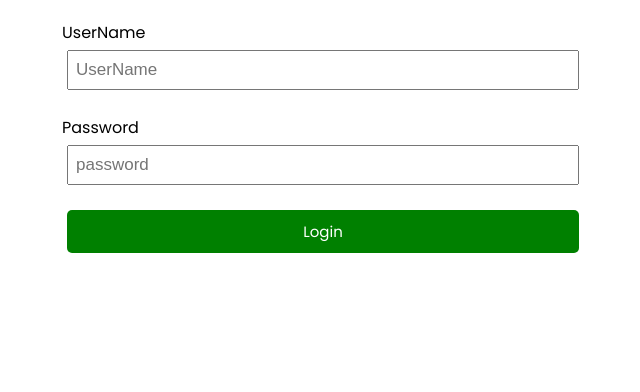
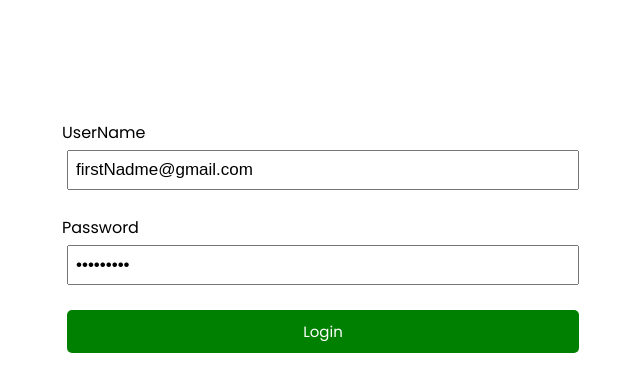
Before and after one commit to ChrissSav/Task-App, a React (Create React App) app in the folder FrontEnd/: page /login in a window 1280 px wide. Shown: the top 392 px of the page, without its empty margins (322-962 px from the left). Built offline with nearby package versions, Linux system fonts and the light colour scheme.

Commit message:
Add logic to save user's cookies when login

```diff
--- a/FrontEnd/package.json
+++ b/FrontEnd/package.json
@@ -3,11 +3,15 @@
   "version": "0.1.0",
   "private": true,
   "dependencies": {
+    "@material-ui/core": "^4.12.3",
+    "@material-ui/lab": "^4.0.0-alpha.60",
     "@testing-library/jest-dom": "^5.14.1",
     "@testing-library/react": "^11.2.7",
     "@testing-library/user-event": "^12.8.3",
     "axios": "^0.21.1",
     "react": "^17.0.2",
+    "react-cookie": "^4.1.1",
+    "react-cookies": "^0.1.1",
     "react-dom": "^17.0.2",
     "react-icons": "^4.2.0",
     "react-router-dom": "^5.2.0",
--- a/FrontEnd/src/axiosApp.js
+++ b/FrontEnd/src/axiosApp.js
@@ -26,13 +26,15 @@ function refreshToken() {
 axiosApp.interceptors.request.use(
   (config) => {
     const token = getLocalAccessToken();
-    console.log(config);
     if (token) {
+      console.log('axiosApp.interceptors.request config');
+
       config.headers['x-access-token'] = token;
     }
     return config;
   },
   (error) => {
+    console.log('axiosApp.interceptors.request config  error');
     return Promise.reject(error);
   }
 );
@@ -43,8 +45,7 @@ axiosApp.interceptors.response.use(
   },
   async (err) => {
     const originalConfig = err.config;
-
-    if (err.response) {
+    if (err.response && err.config.url != 'login') {
       // Access Token was expired
       if (err.response.status === 401 && !originalConfig._retry) {
         originalConfig._retry = true;
--- a/FrontEnd/src/components/Login/Login.js
+++ b/FrontEnd/src/components/Login/Login.js
@@ -1,20 +1,39 @@
 import React, { useState } from 'react';
 import axiosApp from '../../axiosApp';
+import Alert from '@material-ui/lab/Alert';
+import AlertTitle from '@material-ui/lab/AlertTitle';
+import Statics from '../Util/Statics';
+import cookie from 'react-cookies';
 
 const Login = ({}) => {
-  const [email, setEmail] = useState('');
-  const [password, setPassword] = useState('');
+  const [email, setEmail] = useState('firstNadme@gmail.com');
+  const [errorText, setErrorText] = useState('');
+  const [password, setPassword] = useState('firstName');
 
   const onSubmit = (e) => {
     e.preventDefault();
-    console.log('roijgiurgrg');
-
-    if (password && email) {
-      axiosApp.post('/login', {
-        username: email,
+    setErrorText('');
+    axiosApp
+      .post('/login', {
+        email: email,
         password: password,
-      });
-    }
+      })
+      .then(
+        ({ data }) => {
+          setErrorText('');
+          console.log(data);
+          cookie.save(Statics.ACCESS_TOKEN, data.data.accessToken, {
+            path: '/',
+          });
+          cookie.save(Statics.REFRESH_TOKEN, data.data.refreshToken, {
+            path: '/',
+          });
+          window.location.href = '/';
+        },
+        (error) => {
+          setErrorText(error.response.data.error);
+        }
+      );
 
     //window.location.href = '/';
     //history.push('/');
@@ -22,14 +41,29 @@ const Login = ({}) => {
 
   return (
     <div className='vertical-center'>
+      {errorText.length > 0 ? (
+        <Alert severity='error'>
+          <AlertTitle>Error</AlertTitle>
+          <strong>{errorText}</strong>
+        </Alert>
+      ) : (
+        ''
+      )}
+
       <form
-        style={{ width: '40%', margin: 'auto', height: '100%' }}
+        style={{
+          width: '40%',
+          margin: 'auto',
+          height: '100%',
+          paddingTop: '100px',
+        }}
         onSubmit={onSubmit}
       >
         <div className='form-control'>
           <label>UserName</label>
           <input
-            type='text'
+            type='email'
+            required='required'
             placeholder='UserName'
             value={email}
             onChange={(e) => {
@@ -43,6 +77,7 @@ const Login = ({}) => {
             type='password'
             placeholder='password'
             value={password}
+            required='required'
             onChange={(e) => {
               setPassword(e.target.value);
             }}
--- a/FrontEnd/src/components/Main.js
+++ b/FrontEnd/src/components/Main.js
@@ -4,6 +4,8 @@ import Tasks from '../components/Task/Tasks';
 
 import { useState, useEffect } from 'react';
 import { useHistory } from 'react-router-dom';
+import Statics from './Util/Statics';
+import cookie from 'react-cookies';
 
 const Main = () => {
   const history = useHistory();
@@ -31,7 +33,7 @@ const Main = () => {
   ]);
 
   useEffect(() => {
-    const token = localStorage.getItem('token');
+    const token = cookie.load(Statics.ACCESS_TOKEN);
     if (!token) {
       history.push('/login');
     }
@@ -40,8 +42,6 @@ const Main = () => {
   const deleteTask = (id) => {
     setTasks(tasks.filter((task) => task.id !== id));
   };
-
-  // Add Task
 
   // Add Task
   const addTask = (task) => {
--- /dev/null
+++ b/FrontEnd/src/components/Util/Statics.js
@@ -0,0 +1,6 @@
+class Statics {
+  static ACCESS_TOKEN = 'ACCESS_TOKEN';
+  static REFRESH_TOKEN = 'REFRESH_TOKEN';
+}
+
+export default Statics;
```
Also changed, not shown: 1 other file (tests, documents, lock files or other folders).
